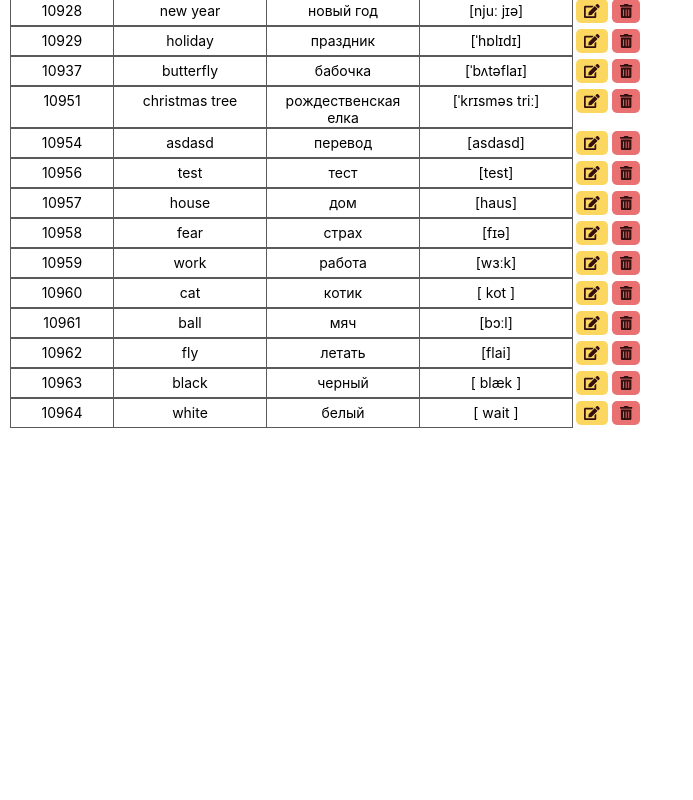
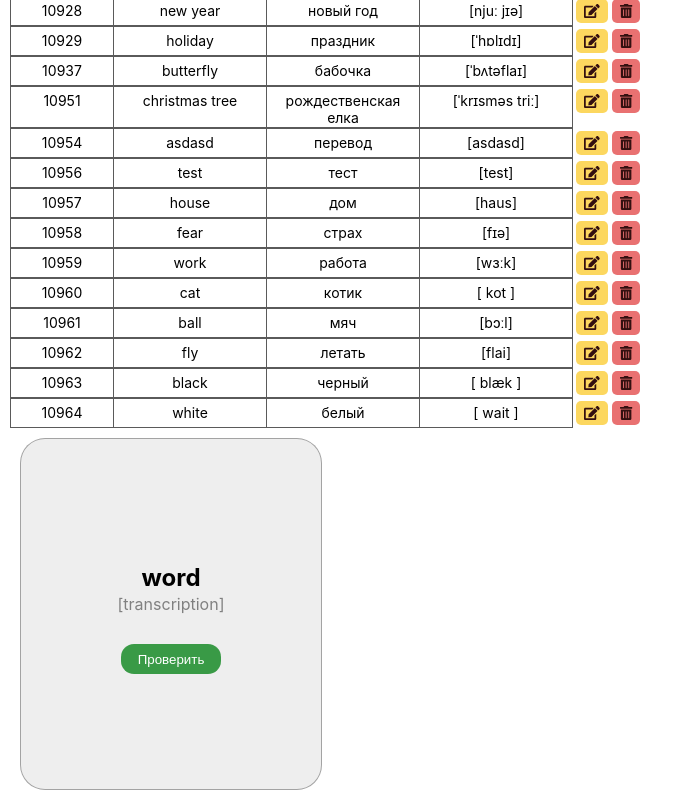
Before and after one commit to caeruleu/learn-words-app, a React (Create React App) app: page / in a window 1280 px wide. Shown: the part 343-1143 px from the top of the page, without its empty margins (0-693 px from the left). Before the commit the page ends 800 px from the top, so only its background shows below. Built offline with nearby package versions, Linux system fonts and the light colour scheme.

Commit message:
Card component added

```diff
--- a/src/App.js
+++ b/src/App.js
@@ -1,13 +1,13 @@
 import './assets/styles/App.scss';
 import './assets/styles/consts.scss';
 import Table from './components/Table';
+import Card from './components/Card';
 
-function App() {
+export default function App() {
   return (
     <div className="App">
       <Table />
+      <Card />
     </div>
   );
 }
-
-export default App;
--- /dev/null
+++ b/src/assets/styles/card.scss
@@ -0,0 +1,53 @@
+@use 'consts' as c;
+@import 'consts';
+
+.Card {
+    margin: 10px;
+    width: 300px;
+    height: 350px;
+    display: grid;
+    grid-template-rows: repeat(2, 175px);
+    grid-template-areas: "word" "btn";
+    border: 1px solid rgba(128, 128, 128, 0.685);
+    border-radius: 25px;
+    background-color: rgba(128, 128, 128, 0.137);
+}
+
+.wordCont {
+    grid-area: word;
+    display: flex;
+    flex-direction: column;
+    justify-content: end;
+    .cardWord {
+        font-size: 24px;
+        font-weight: 650;
+        margin: 2px;
+    }
+
+    .cardTranscript {
+        color: gray;
+        margin: 0;
+    }
+}
+.cardBtnCont {
+    grid-area: btn;
+    display: flex;
+    justify-content: center;
+    margin-top: 10%;
+    .cardBtn {
+        width: 100px;
+        height: 30px;
+        border: 0px;
+        border-radius: 13px;
+        background-color: c.$checkBtn;
+        color: white;
+        font-weight: 500;
+    }
+}
+
+.cardTranslation {
+    color: c.$checkText;
+    font-size: 20px;
+    font-weight: 500;
+    margin-top: 0px;
+}
--- a/src/assets/styles/consts.scss
+++ b/src/assets/styles/consts.scss
@@ -13,3 +13,6 @@ $saveBtnHover: 0px 0px 3px 3px rgba(72, 255, 0, 0.267);
 
 $cancelBtnMain: rgba(253, 135, 0, 0.637);
 $cancelBtnHover: 0px 0px 3px 3px rgba(253, 135, 0, 0.377);
+
+$checkBtn: rgba(1, 128, 18, 0.76);
+$checkText: $checkBtn;
--- /dev/null
+++ b/src/components/Card.jsx
@@ -0,0 +1,29 @@
+import React, { useState } from 'react';
+import '../assets/styles/card.scss';
+import '../assets/styles/consts.scss';
+
+export default function Card () {
+    const [translated, setTranslated] = useState(false);
+    const handleTranslated = () => {setTranslated(!translated);}
+    return(
+        translated
+        ?<div className='Card'>
+            <div className='wordCont'>
+                <p className='cardWord'>word</p>
+                <p className='cardTranscript'>[transcription]</p>
+            </div>
+            <div className='cardBtnCont'>
+                <p className='cardTranslation'>перевод</p>
+            </div>
+        </div>
+        :<div className='Card'>
+            <div className='wordCont'>
+                <p className='cardWord'>word</p>
+                <p className='cardTranscript'>[transcription]</p>
+            </div>
+            <div className='cardBtnCont'>
+                <button className='cardBtn' onClick={handleTranslated}>Проверить</button>
+            </div>
+        </div>
+    )
+}
--- a/src/components/TableRow.jsx
+++ b/src/components/TableRow.jsx
@@ -6,7 +6,7 @@ import Cancel from './Cancel';
 import '../assets/styles/tablerow.scss';
 import '../assets/styles/consts.scss';
 
-function TableRow(props) {
+export default function TableRow(props) {
     const {id, english, russian, transcription} = props;
     const [editable, setEditable] = useState(false);
     const handleEditable = () => {setEditable(!editable);}
@@ -41,5 +41,3 @@ function TableRow(props) {
         </div>
     );
 }
-
-export default TableRow;
```
